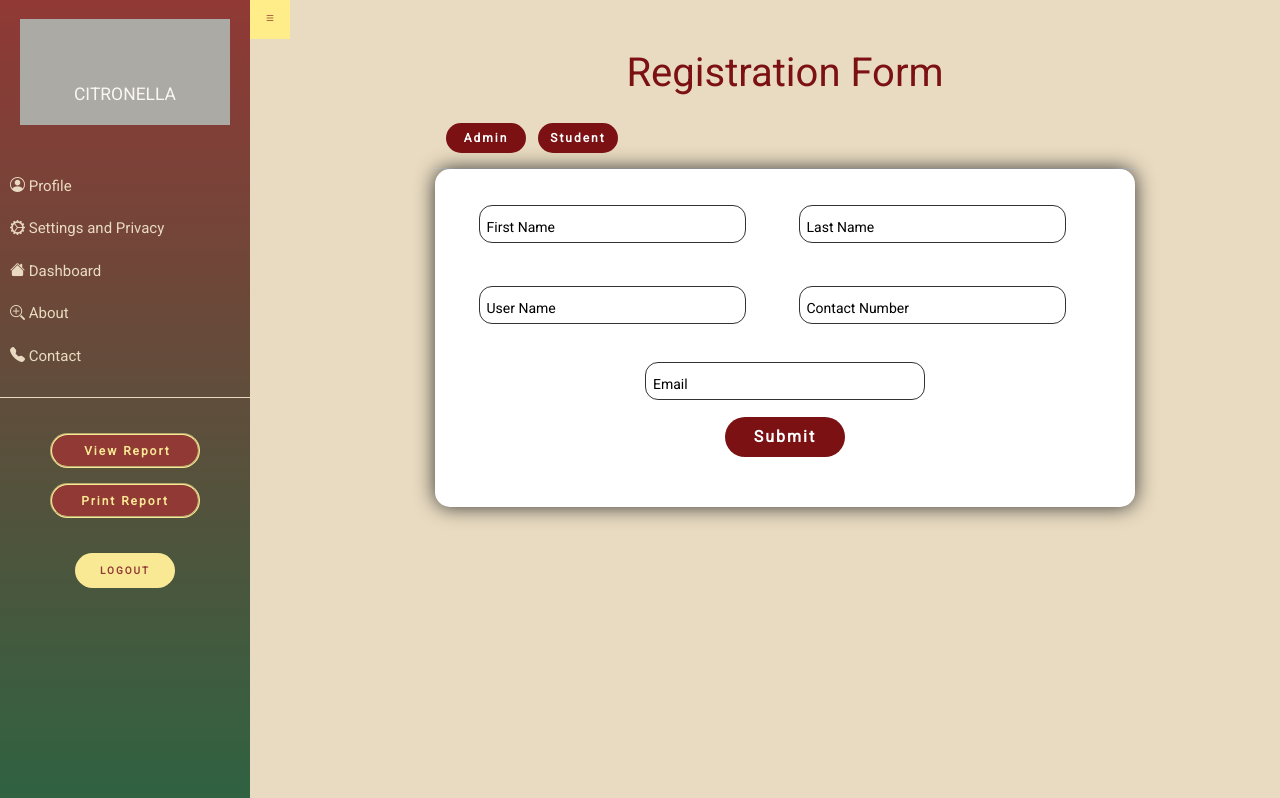
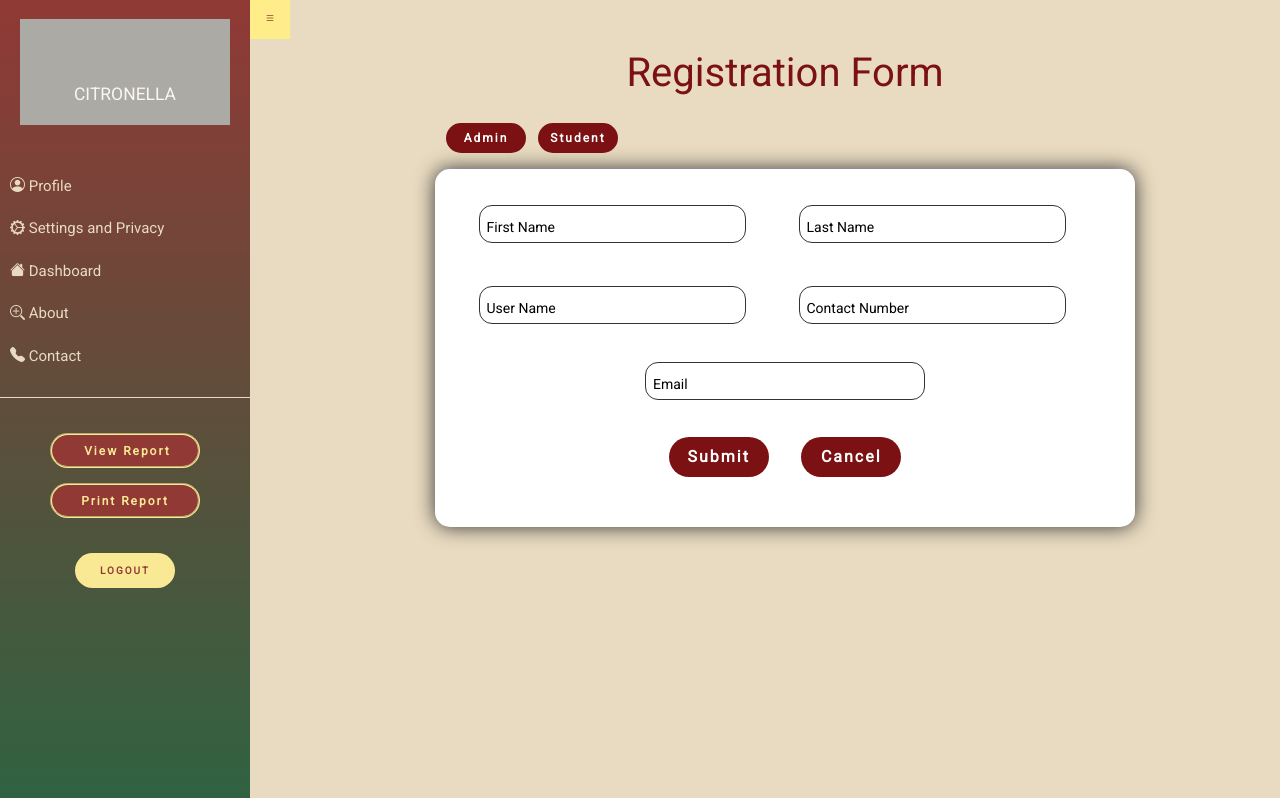
Before and after one commit to CMSC-129C-Projects/UP-HIGH-SET, a CodeIgniter 4 app: the page made by app/Views/accountRegistration.php in a window 1280 px wide. Shown: the part 106-904 px from the top of the page. Run offline with PHP 8.4 and a stand-in for CodeIgniter, Linux system fonts and the light colour scheme; the template is opened without the code that fills it, so the values that code supplies are empty; some libraries are stand-ins or nearby versions; grey boxes are pictures that could not be loaded.

Commit message:
added cancel options for user-registration page

```diff
--- a/app/Views/accountRegistration.php
+++ b/app/Views/accountRegistration.php
@@ -75,6 +75,7 @@
               </div>
             </div>
             <input type="submit" value="submit">
+            <button onclick="window.location.href='<?=base_url()?>';" id="cancel" type="button" name="cancel">Cancel</button>
           </form>
         </div>
       </div>
@@ -158,6 +159,7 @@
               </div>
             </div>
             <input type="submit" value="submit">
+            <button onclick="window.location.href='<?=base_url()?>';" id="cancel" type="button" name="cancel">Cancel</button>
           </form>
         </div>
       </div>
--- a/public/css/custom/styles.css
+++ b/public/css/custom/styles.css
@@ -171,7 +171,7 @@ body {
   left: 10%;
 }
 
-#register form input[type="submit"] {
+#register form input[type="submit"], button#cancel {
   outline: none;
   border: none;
   border-radius: 5rem;
@@ -185,8 +185,8 @@ body {
   z-index: 1;
   overflow: hidden;
   height: 4rem;
-  width: 12rem;
-  margin-bottom: 2rem;
+  width: 10rem;
+  margin: 2rem 1.5rem;
   background:#7b1113;
   color: #fff;
   margin-left: rem;
```
